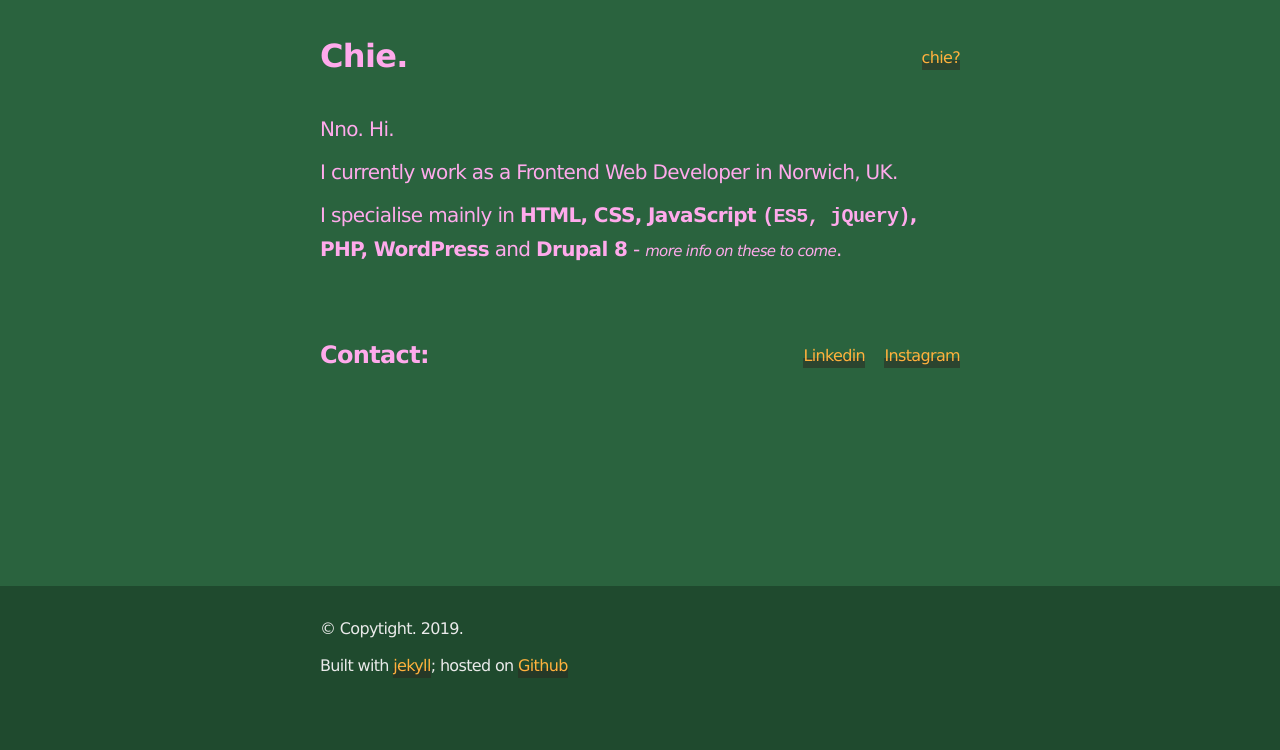
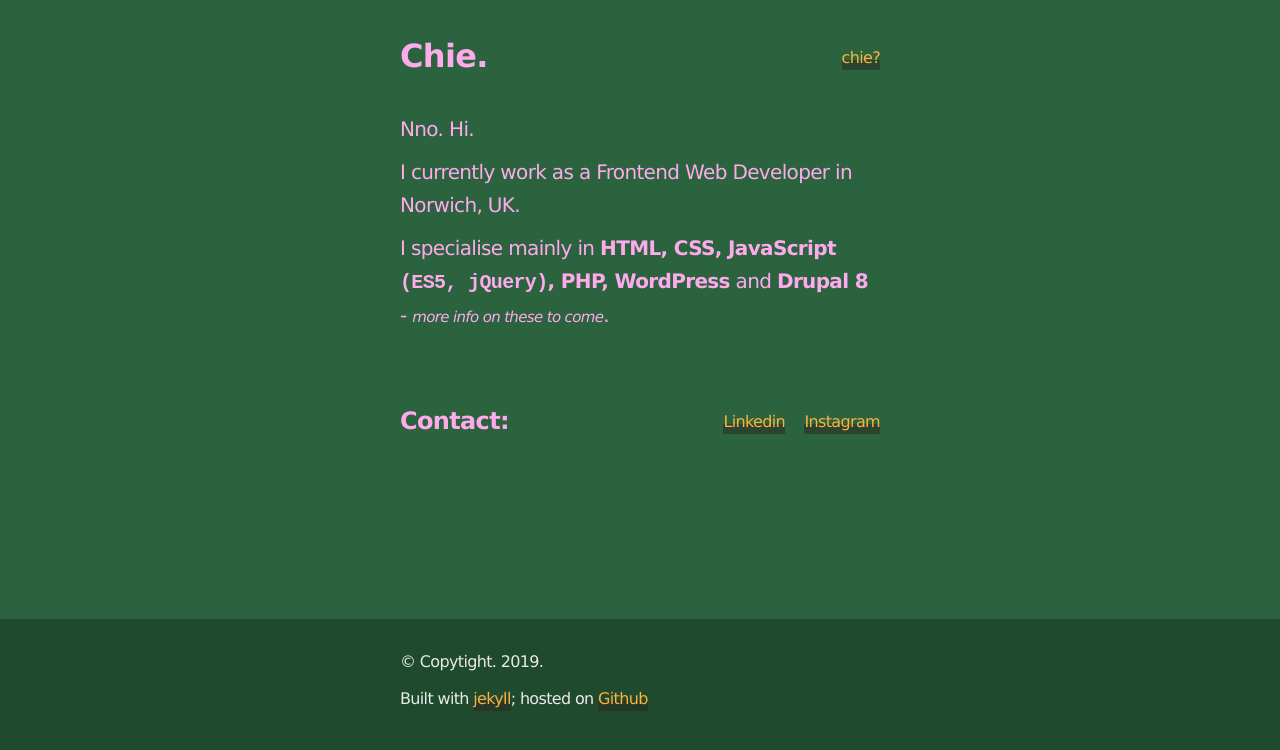
Before and after one commit to chiich/portfolio, a Jekyll site: the page built from index.md, in a window 1280 px wide. Shown: the top 750 px of the page. Built offline with Jekyll 4.4.1, drawn with Linux system fonts in a browser that asks for light colours; nearby versions of some CDN libraries; some web fonts are replaced.

Commit message:
typo fix

```diff
--- a/_sass/_w3.scss
+++ b/_sass/_w3.scss
@@ -149,7 +149,7 @@ footer {
     width: 75%;
     padding-left: 0;
     padding-right: 0;
-    max-width: 48 0px;
+    max-width: 480px;
   }
 
   header nav {
```
